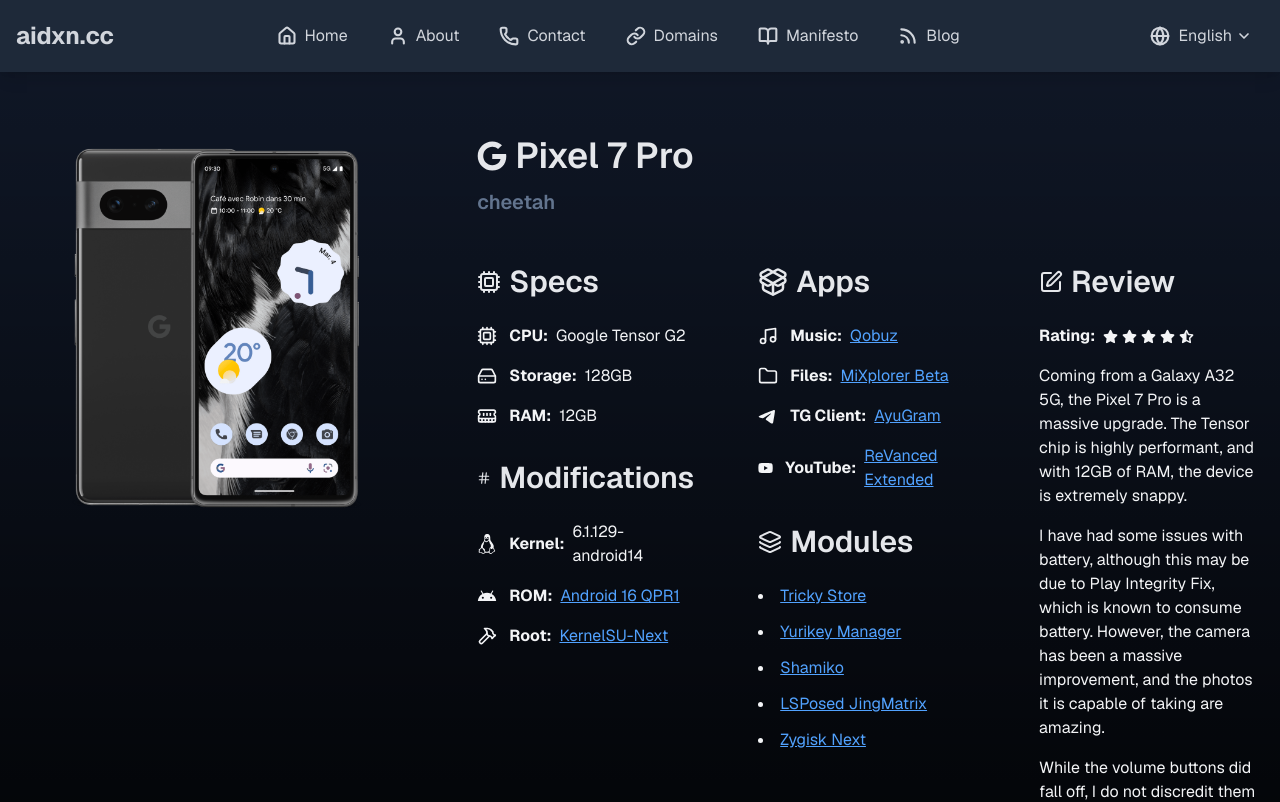
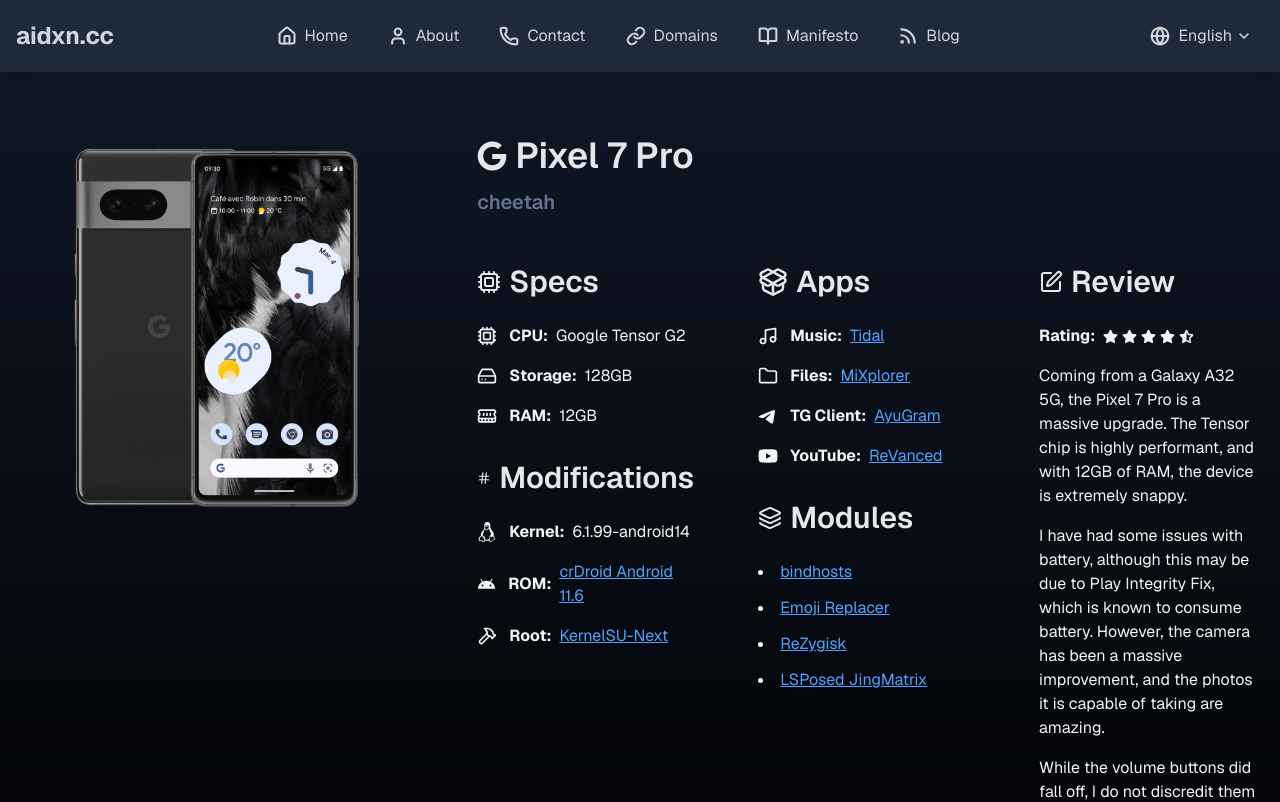
Before and after one commit to ihatenodejs/aidxnCC, a Next.js app: page /device/cheetah in a window 1280 px wide. Shown: the top 802 px of the page. Built offline with nearby package versions, Linux system fonts and the light colour scheme.

Commit message:
content/fix: device content updates, index device pages

```diff
--- a/app/device/bonito/page.tsx
+++ b/app/device/bonito/page.tsx
@@ -82,12 +82,12 @@
                           className="underline hover:glow transition-all"
                           target="_blank"
                           rel="noopener noreferrer"
-                          href="https://wiki.lineageos.org/devices/bonito/"
+                          href="https://www.ubuntu-touch.io"
                         >
-                          LineageOS 22.2
+                          Ubuntu Touch
                         </Link>
                       </p>
-                      <p className="flex items-center justify-center lg:justify-start">
+                      {/*<p className="flex items-center justify-center lg:justify-start">
                         <Hammer className="mr-3" size={20} />
                         <b className="mr-2">Root:</b>
                         <Link
@@ -98,7 +98,8 @@
                         >
                           Magisk
                         </Link>
-                      </p>
+                        N/A
+                      </p>*/}
                     </div>
                   </div>
                 </div>
@@ -116,12 +117,12 @@
                           className="underline hover:glow transition-all"
                           target="_blank"
                           rel="noopener noreferrer"
-                          href="https://powerampapp.com/"
+                          href="https://github.com/arubislander/uSonic"
                         >
-                          Poweramp
+                          uSonic
                         </Link>
                       </p>
-                      <p className="flex items-center justify-center lg:justify-start">
+                      {/*<p className="flex items-center justify-center lg:justify-start">
                         <Folder className="mr-3" size={20} />
                         <b className="mr-2">Files:</b>
                         <Link
@@ -132,7 +133,8 @@
                         >
                           MiXplorer Beta
                         </Link>
-                      </p>
+                        N/A
+                      </p>*/}
                       <p className="flex items-center justify-center lg:justify-start">
                         <RiTelegram2Fill className="mr-3" size={20} />
                         <b className="mr-2">Telegram Client:</b>
@@ -140,12 +142,12 @@
                           className="underline hover:glow transition-all"
                           target="_blank"
                           rel="noopener noreferrer"
-                          href="https://nekogram.app/"
+                          href="https://open-store.io/app/teleports.ubports"
                         >
-                          Nekogram
+                          TELEports
                         </Link>
                       </p>
-                      <p className="flex items-center justify-center lg:justify-start">
+                      {/*<p className="flex items-center justify-center lg:justify-start">
                         <FaYoutube className="mr-3" size={20} />
                         <b className="mr-2">YouTube:</b>
                         <Link
@@ -156,10 +158,10 @@
                         >
                           Tubular
                         </Link>
-                      </p>
+                      </p>*/}
                     </div>
                   </div>
-                  <div className="text-center lg:text-left">
+                  {/*<div className="text-center lg:text-left">
                     <h1 className="text-3xl font-semibold mb-6 text-gray-200 flex items-center justify-center lg:justify-start">
                       <Layers className="mr-2" />
                       Modules
@@ -186,7 +188,7 @@
                         </Link>
                       </li>
                     </ul>
-                  </div>
+                  </div>*/}
                 </div>
               </div>
             </div>
--- a/app/device/cheetah/page.tsx
+++ b/app/device/cheetah/page.tsx
@@ -75,7 +75,7 @@
                       <p className="flex items-center justify-center lg:justify-start">
                         <VscTerminalLinux className="mr-3" size={20} />
                         <b className="mr-2">Kernel:</b>
-                        6.1.129-android14
+                        6.1.99-android14
                       </p>
                       <p className="flex items-center justify-center lg:justify-start">
                         <MdOutlineAndroid className="mr-3" size={20} />
@@ -84,9 +84,9 @@
                           className="underline hover:glow transition-all"
                           target="_blank"
                           rel="noopener noreferrer"
-                          href="https://developer.android.com/about/versions/16/get-qpr"
+                          href="https://crdroid.net"
                         >
-                          Android 16 QPR1
+                          crDroid Android 11.6
                         </Link>
                       </p>
                       <p className="flex items-center justify-center lg:justify-start">
@@ -118,9 +118,9 @@
                           className="underline hover:glow transition-all"
                           target="_blank"
                           rel="noopener noreferrer"
-                          href="https://qobuz.com"
+                          href="https://tidal.com"
                         >
-                          Qobuz
+                          Tidal
                         </Link>
                       </p>
                       <p className="flex items-center justify-center lg:justify-start">
@@ -132,7 +132,7 @@
                           rel="noopener noreferrer"
                           href="https://mixplorer.com/"
                         >
-                          MiXplorer Beta
+                          MiXplorer
                         </Link>
                       </p>
                       <p className="flex items-center justify-center lg:justify-start">
@@ -154,9 +154,9 @@
                           className="underline hover:glow transition-all"
                           target="_blank"
                           rel="noopener noreferrer"
-                          href="https://github.com/NoName-exe/revanced-extended"
+                          href="https://revanced.app"
                         >
-                          ReVanced Extended
+                          ReVanced
                         </Link>
                       </p>
                     </div>
@@ -172,9 +172,9 @@
                           className="underline hover:glow transition-all"
                           target="_blank"
                           rel="noopener noreferrer"
-                          href="https://github.com/5ec1cff/TrickyStore"
+                          href="https://github.com/bindhosts/bindhosts"
                         >
-                          Tricky Store
+                          bindhosts
                         </Link>
                       </li>
                       <li>
@@ -182,9 +182,9 @@
                           className="underline hover:glow transition-all"
                           target="_blank"
                           rel="noopener noreferrer"
-                          href="https://github.com/dpejoh/yurikey"
+                          href="https://github.com/EmojiReplacer/Emoji-Replacer"
                         >
-                          Yurikey Manager
+                          Emoji Replacer
                         </Link>
                       </li>
                       <li>
@@ -192,9 +192,9 @@
                           className="underline hover:glow transition-all"
                           target="_blank"
                           rel="noopener noreferrer"
-                          href="https://github.com/LSPosed/LSPosed.github.io/releases"
+                          href="https://github.com/PerformanC/ReZygisk"
                         >
-                          Shamiko
+                          ReZygisk
                         </Link>
                       </li>
                       <li>
@@ -205,16 +205,6 @@
                           href="https://github.com/JingMatrix/LSPosed"
                         >
                           LSPosed JingMatrix
-                        </Link>
-                      </li>
-                      <li>
-                        <Link
-                          className="underline hover:glow transition-all"
-                          target="_blank"
-                          rel="noopener noreferrer"
-                          href="https://github.com/Dr-TSNG/ZygiskNext"
-                        >
-                          Zygisk Next
                         </Link>
                       </li>
                     </ul>
--- a/app/sitemap.ts
+++ b/app/sitemap.ts
@@ -27,6 +27,18 @@
       priority: 0.8,
     },
     {
+      url: 'https://aidxn.cc/device/cheetah',
+      lastModified: new Date(),
+      changeFrequency: 'weekly' /* yes, i really re-flash roms this often */,
+      priority: 0.8,
+    },
+    {
+      url: 'https://aidxn.cc/device/bonito',
+      lastModified: new Date(),
+      changeFrequency: 'weekly',
+      priority: 0.8,
+    },
+    {
       url: 'https://aidxn.cc/manifesto',
       lastModified: new Date(),
       changeFrequency: 'yearly',
```
